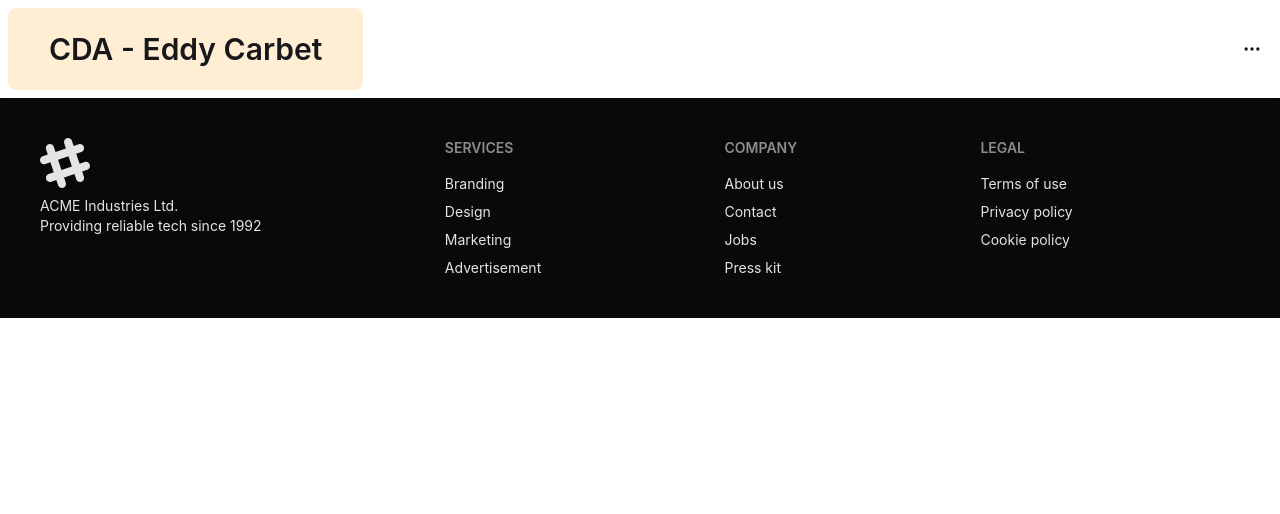
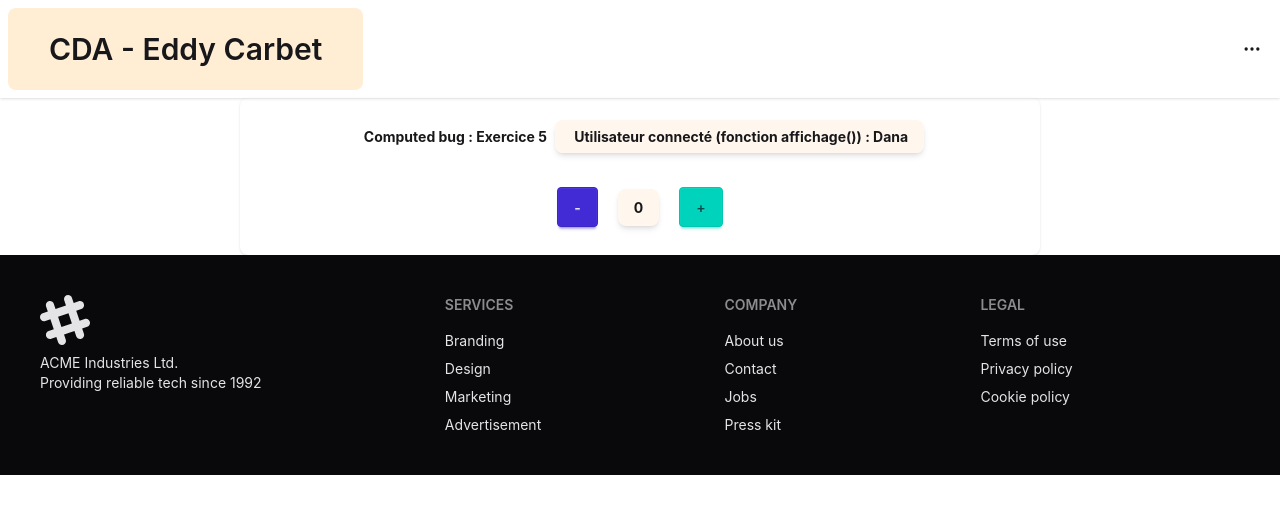
Before and after one commit to 3ddyCa/Vue_app, a Vue app: page /computed in a window 1280 px wide. Shown: the top 514 px of the page. Built offline with nearby package versions, Linux system fonts and the light colour scheme.

Commit message:
exercice 5

```diff
--- a/src/components/Navbar.vue
+++ b/src/components/Navbar.vue
@@ -17,7 +17,8 @@ import { ref } from 'vue'
             <li><RouterLink to="/about">A propos</RouterLink></li>
             <li><RouterLink to="/utilisateur">Exercice2</RouterLink></li>
             <li><RouterLink to="/plusMoins">Exercice3</RouterLink></li>
-            <li><RouterLink to="/catcher">catcher</RouterLink></li>
+            <li><RouterLink to="/catcher">Exercice4</RouterLink></li>
+            <li><RouterLink to="/computed">Exercice5</RouterLink></li>
         </ul>
     </div>
     </div>
--- a/src/router/index.ts
+++ b/src/router/index.ts
@@ -9,7 +9,8 @@ const router = createRouter({
         {path : '/autreNom', name:'autreNom', component : () => import('../components/Affichage.vue')},
         {path : '/utilisateur', name:'utilisateur', component : () => import('../views/UserData.vue')},
         {path : '/plusMoins', name:'plusMoins', component : () => import('../views/PlusMoins.vue')},
-        {path : '/catcher', name:'catcher', component : () => import('../views/Catcher.vue')}
+        {path : '/catcher', name:'catcher', component : () => import('../views/Catcher.vue')},
+        {path : '/computed', name:'computed', component : () => import('../views/Computed.vue')}
     ],
 })
 
--- /dev/null
+++ b/src/views/Computed.vue
@@ -0,0 +1,33 @@
+<script setup lang="ts">
+    import { ref } from 'vue'
+    let userName = ref('nope');
+    let number = ref(0);
+
+    const affichage = ()=>{
+        console.log('affichage !')
+        userName.value = (number.value%2 == 0 ? 'Dana' : 'Jonathan');
+        return userName.value;
+    }
+
+    const chgCounter = ($type:boolean)=>{
+        ($type?number.value++:number.value--);
+    }
+
+
+</script>
+<template>
+    <main class="w-full h-full flex-1 px-20">
+        <section class="menu bg-base-100 rounded-box z-1 w-200 p-2 h-fit shadow-sm m-auto">
+            <div class="flex-1 gap-5 p-5 m-auto w-fit">
+                <strong class="m-auto p-2 x-4">Computed bug : Exercice 5</strong>
+                <strong class="m-auto rounded-box p-2 px-4 shadow-md bg-orange-50" > Utilisateur connecté (fonction affichage()) :  {{ affichage() }} </strong>
+            </div>
+            <div class="flex m-2 gap-5 p-5 m-auto">
+                <button class="btn btn-primary" @click="chgCounter(false)">-</button>
+                <strong class="m-auto rounded-box p-2 px-4 shadow-md bg-orange-50"> {{ number }} </strong>
+                <button class="btn btn-accent" @click="chgCounter(true)">+</button>
+            </div>
+        </section>
+    </main>
+
+</template>
```
